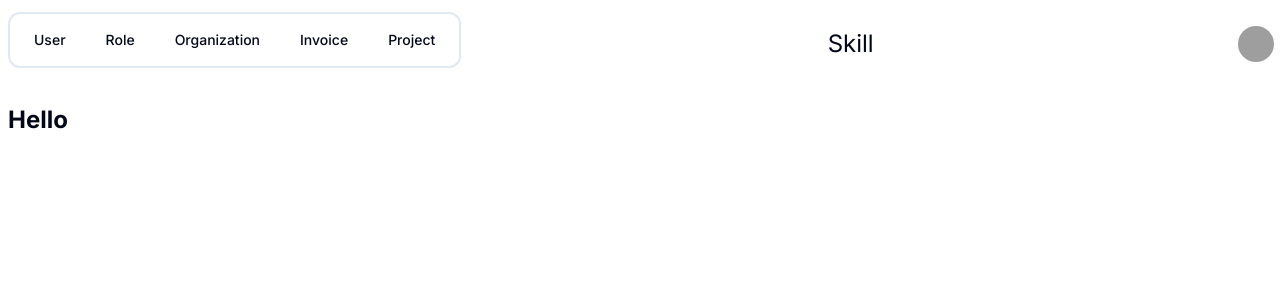
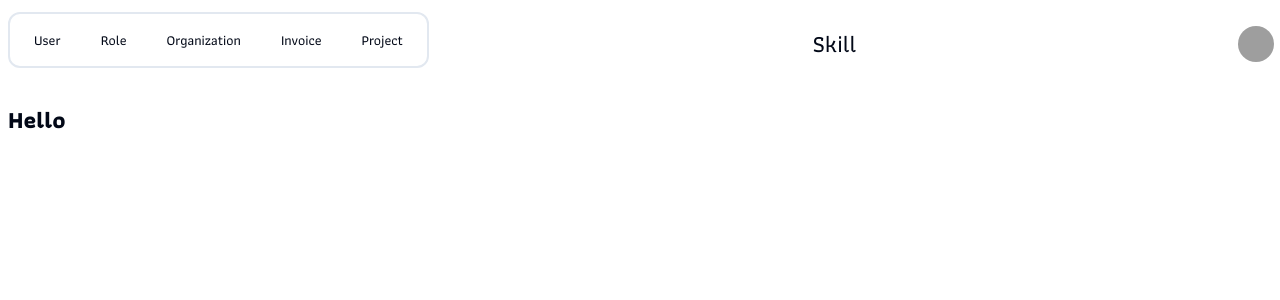
Before and after one commit to zubayerhimel/SCP, a Next.js app: page / in a window 1280 px wide. Shown: the top 300 px of the page. Built offline with nearby package versions, Linux system fonts and the light colour scheme; grey boxes are pictures that could not be loaded.

Commit message:
feat: added custom font

```diff
--- a/app/layout.tsx
+++ b/app/layout.tsx
@@ -1,6 +1,6 @@
 import { HamburgerMenuIcon } from '@radix-ui/react-icons';
 import type { Metadata } from 'next';
-import { Inter } from 'next/font/google';
+import { Athiti } from 'next/font/google';
 
 import { Sheet, SheetContent, SheetHeader, SheetTrigger } from '@/components/ui/sheet';
 import { TopBarNav } from '@/components/ui/topbar-nav';
@@ -8,7 +8,7 @@ import { UserNav } from '@/components/ui/user-nav';
 import './globals.css';
 import SidebarNav from '@/components/ui/sidebar-nav';
 
-const inter = Inter({ subsets: ['latin'] });
+const inter = Athiti({ weight: ['500', '600', '700'], subsets: ['latin'] });
 
 export const metadata: Metadata = {
   title: 'Create Next App',
```
